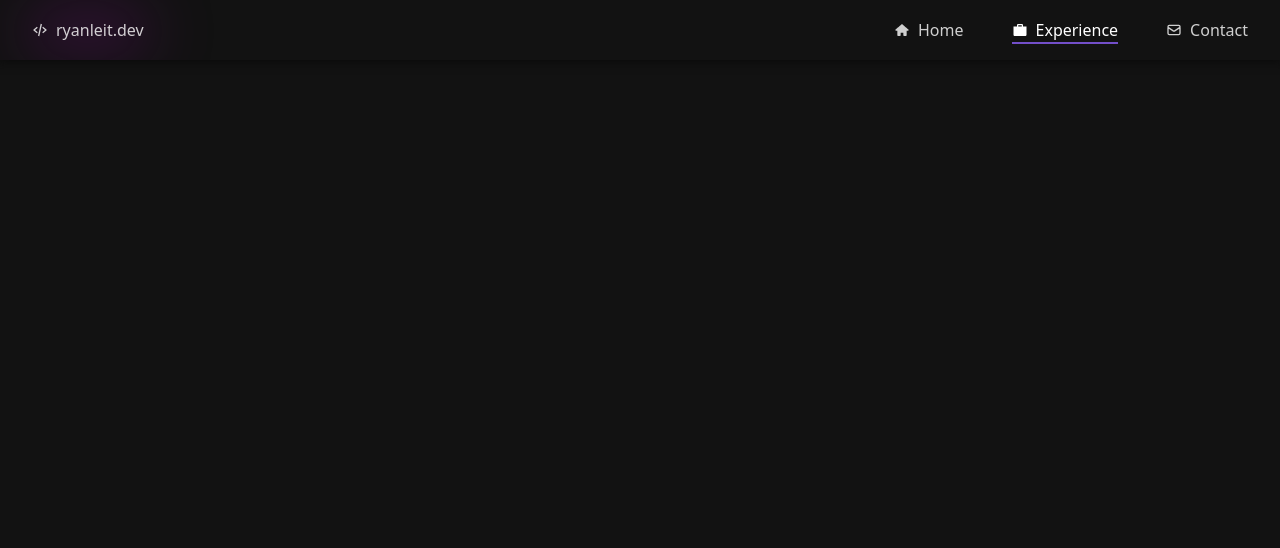
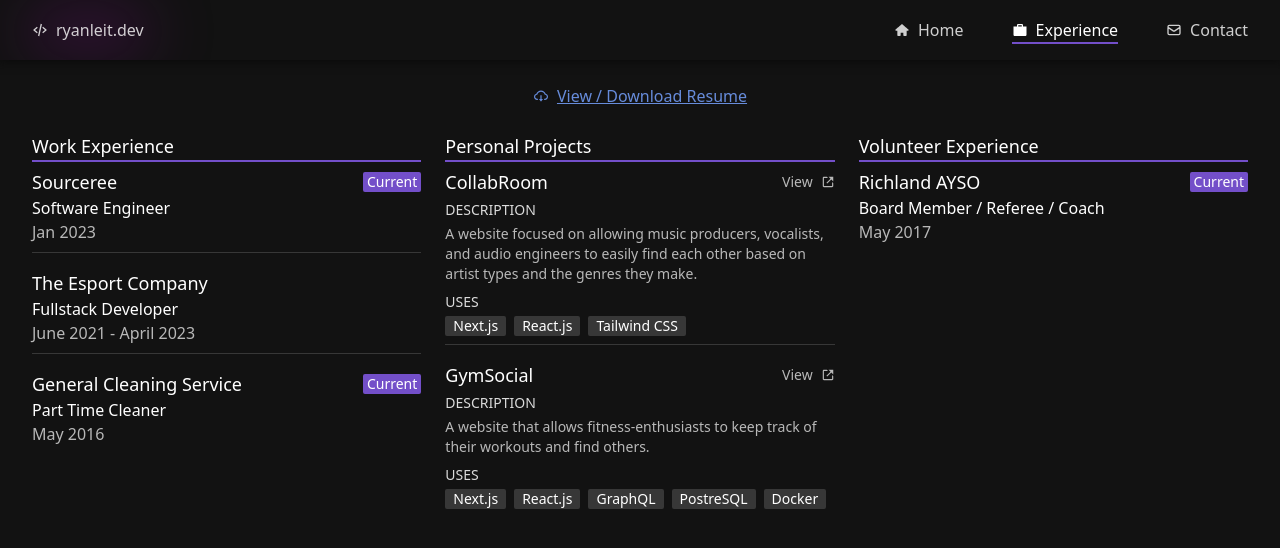
Before and after one commit to ryanl09/ryanleit.dev, a Next.js app: page /experience in a window 1280 px wide. Shown: the top 548 px of the page. Built offline with nearby package versions, Linux system fonts and the light colour scheme.

Commit message:
experience page
wokr,porjects,volunteer

```diff
--- /dev/null
+++ b/components/Bar.js
@@ -0,0 +1,7 @@
+import React from 'react';
+
+export default function Bar() {
+    return (
+        <div className='my-2 w-full h-[1px] bg-gr'></div>
+    );
+}
--- /dev/null
+++ b/components/Project.js
@@ -0,0 +1,36 @@
+import React from 'react';
+import { BiLinkExternal } from 'react-icons/bi';
+
+export default function Project({title, href, tech=[], children}) {
+    return (
+        <div>
+            <div className='flex items-center pt-2'>
+                <h1 className='text-lg font-medium'>{title}</h1>
+                {href !== null && (
+                    <a target="blank" rel='noopener noreferrer' href={href} className='ml-auto'>
+                        <span className='flex items-center gap-2 text-sm text-white/70'>
+                            View
+                            <BiLinkExternal />
+                        </span>
+                    </a>
+                )}
+            </div>
+            <div className='flex flex-col gap-1 mt-1'>
+                <p className='text-sm font-medium text-white/85'>DESCRIPTION</p>
+                <p className='text-sm text-white/70'>{children}</p>
+            </div>
+            {tech.length > 0 && <div className='flex flex-col gap-1 mt-2'>
+                <p className='text-sm font-medium text-white/85'>USES</p>
+                <div className='flex gap-2'>
+                    {tech.map(e => {
+                        return (
+                            <div key={`${title}-${e}`} className='text-sm font-medium px-2 rounded-sm bg-gr'>
+                                {e}
+                            </div>
+                        );
+                    })}
+                </div>
+            </div>}
+        </div>
+    );
+}
--- /dev/null
+++ b/components/Work.js
@@ -0,0 +1,21 @@
+import React from 'react';
+import { IoLocationSharp } from 'react-icons/io';
+
+export default function Work({title, role, from, to=null, location}) {
+    return (
+        <div>
+            <div className='flex items-center pt-2'>
+                <h1 className='text-lg font-medium'>{title}</h1>
+                {to === null && (
+                    <span className='rounded-sm px-1 bg-purple font-medium text-sm ml-auto'>Current</span>
+                )}
+            </div>
+            <div>
+                <p>{role}</p>
+            </div>
+            <div>
+                <p className='text-white/70'>{from} {to !== null && (<span> - {to}</span>)}</p>
+            </div>
+        </div>
+    );
+}
--- a/pages/experience/index.js
+++ b/pages/experience/index.js
@@ -1,10 +1,78 @@
 import React from 'react';
+import Bar from '@/components/Bar';
 import Content from '@/components/Content';
+import Project from '@/components/Project';
+import Work from '@/components/Work';
+import { AiOutlineCloudDownload } from 'react-icons/ai';
 
 export default function Experience() {
     return (
-        <Content>
+        <Content padding={false} hiddenElement={false}>
+            <div className='h-[60px] w-full'></div>
+            <div className='flex items-center justify-center py-6'>
+                <a href="/resume6-5-2023.pdf" target="_blank" rel="noopener noreferrer">
+                    <span className='flex items-center gap-2 text-[#678cdb] font-medium underline'>
+                        <AiOutlineCloudDownload />
+                        View / Download Resume
+                    </span>
+                </a>
+            </div>
+            <div className='grid grid-cols-1 md:grid-cols-3 gap-6 px-8'>
+                <div>
+                    <div className='selected font-medium text-lg'>Work Experience</div>
+                    <Work
+                        title="Sourceree"
+                        from="Jan 2023"
+                        role="Software Engineer"
+                        location="Ebensburg, PA">
 
+                    </Work>
+                    <Bar />
+                    <Work
+                        title="The Esport Company"
+                        from="June 2021"
+                        to="April 2023"
+                        role="Fullstack Developer"
+                        location="Johnstown, PA">
+
+                    </Work>
+                    <Bar />
+                    <Work
+                        title="General Cleaning Service"
+                        from="May 2016"
+                        role="Part Time Cleaner"
+                        location="Johnstown, PA">
+
+                    </Work>
+                </div>
+                <div>
+                    <div className='selected font-medium text-lg'>Personal Projects</div>
+                    <Project
+                        title="CollabRoom"
+                        href="https://collabroom.app"
+                        tech={['Next.js', 'React.js', 'Tailwind CSS']}>
+                            A website focused on allowing music producers, vocalists, and audio engineers to easily find each other based on artist types and the genres they make.
+                    </Project>
+                    <Bar />
+                    <Project
+                        title="GymSocial"
+                        href="https://gymsocial.swiles.tech"
+                        tech={['Next.js', 'React.js', 'GraphQL', 'PostreSQL', 'Docker']}>
+                            A website that allows fitness-enthusiasts to keep track of their workouts and find others.
+                    </Project>
+                </div>
+                <div>
+                    <div className='selected font-medium text-lg'>Volunteer Experience</div>
+
+                    <Work
+                        title="Richland AYSO"
+                        from="May 2017"
+                        role="Board Member / Referee / Coach"
+                        location="Johnstown, PA">
+
+                    </Work>
+                </div>
+            </div>
         </Content>
     );
 }
```
Also changed, not shown: 1 other file (tests, documents, lock files or other folders).
